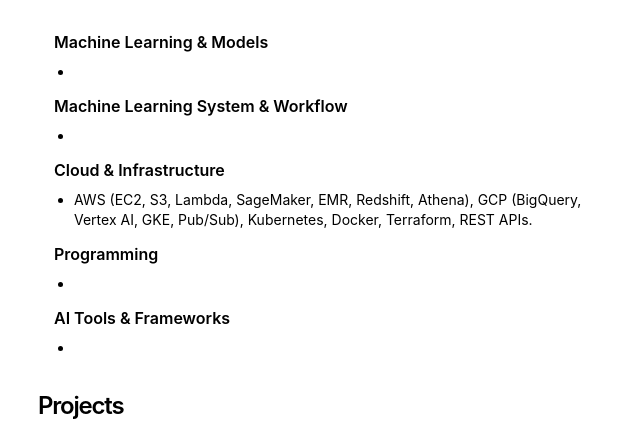
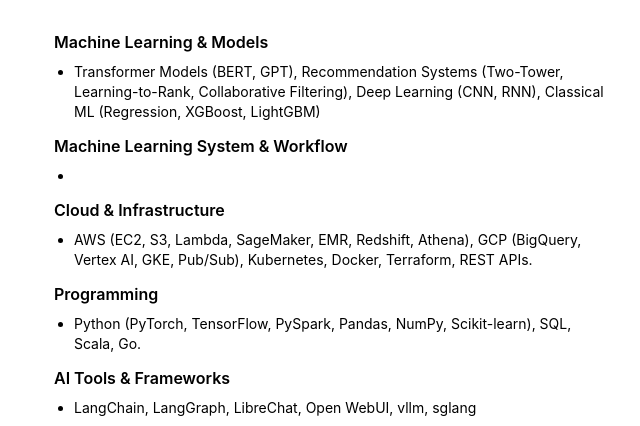
Before and after one commit to CharlotteYW/my-portfolio, a Next.js app: page / in a window 1280 px wide. Shown: the part 526-952 px from the top of the page, without its empty margins (314-954 px from the left). Built offline with nearby package versions, Linux system fonts and the light colour scheme.

Commit message:
AI update 2026-06-20 17:58

```diff
--- a/app/page.tsx
+++ b/app/page.tsx
@@ -29,7 +29,8 @@
 
         <h3 className="font-semibold text-base mb-2 ml-4">Machine Learning & Models</h3>
         <ul className="list-disc pl-5 space-y-1 mb-3 text-sm ml-4">
-          <li></li>
+          <li>Transformer Models (BERT, GPT), Recommendation Systems (Two-Tower, Learning-to-Rank,
+Collaborative Filtering), Deep Learning (CNN, RNN), Classical ML (Regression, XGBoost, LightGBM)</li>
         </ul>
 
         <h3 className="font-semibold text-base mb-2 ml-4">Machine Learning System & Workflow</h3>
@@ -45,12 +46,12 @@
 
         <h3 className="font-semibold text-base mb-2 ml-4">Programming</h3>
         <ul className="list-disc pl-5 space-y-1 mb-3 text-sm ml-4">
-          <li></li>
+          <li>Python (PyTorch, TensorFlow, PySpark, Pandas, NumPy, Scikit-learn), SQL, Scala, Go.</li>
         </ul>
 
         <h3 className="font-semibold text-base mb-2 ml-4">AI Tools & Frameworks</h3>
         <ul className="list-disc pl-5 space-y-1 mb-3 text-sm ml-4">
-          <li></li>
+          <li>LangChain, LangGraph, LibreChat, Open WebUI, vllm, sglang</li>
         </ul>
       </div>
 
```
